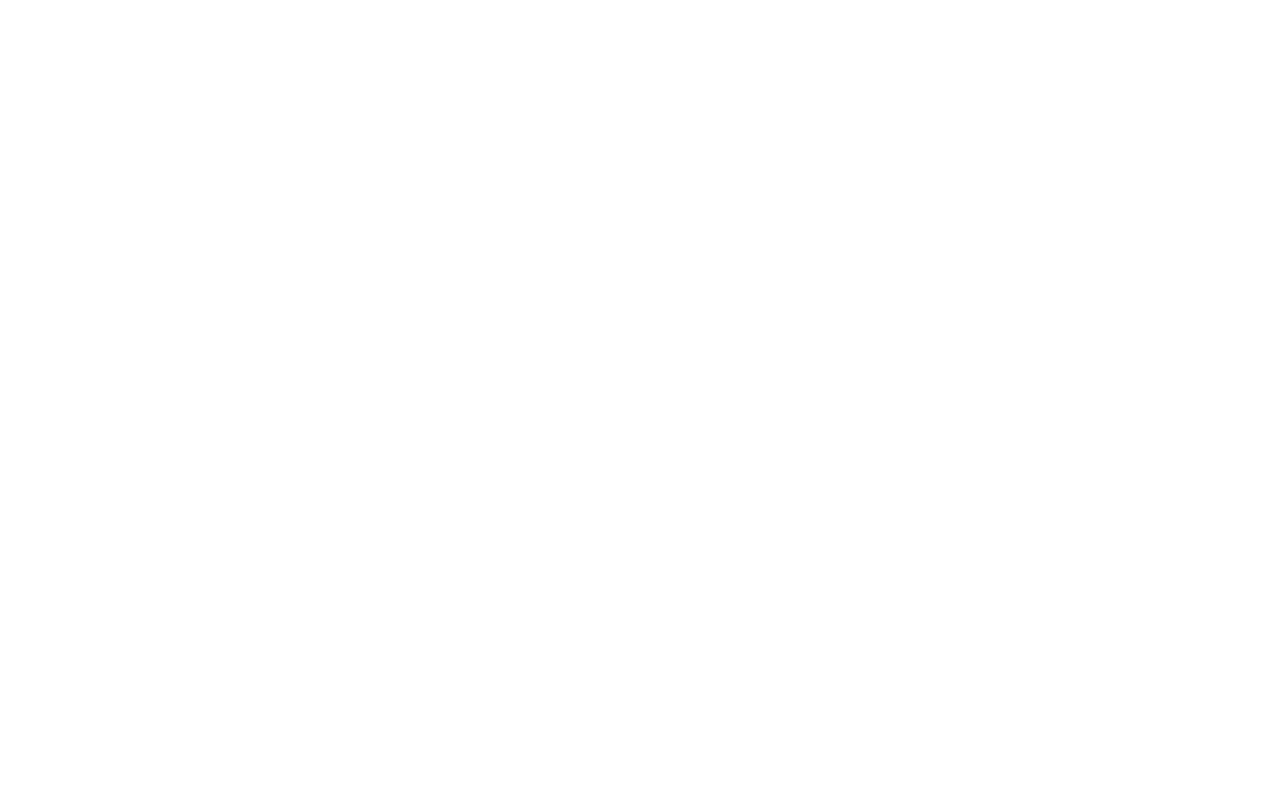
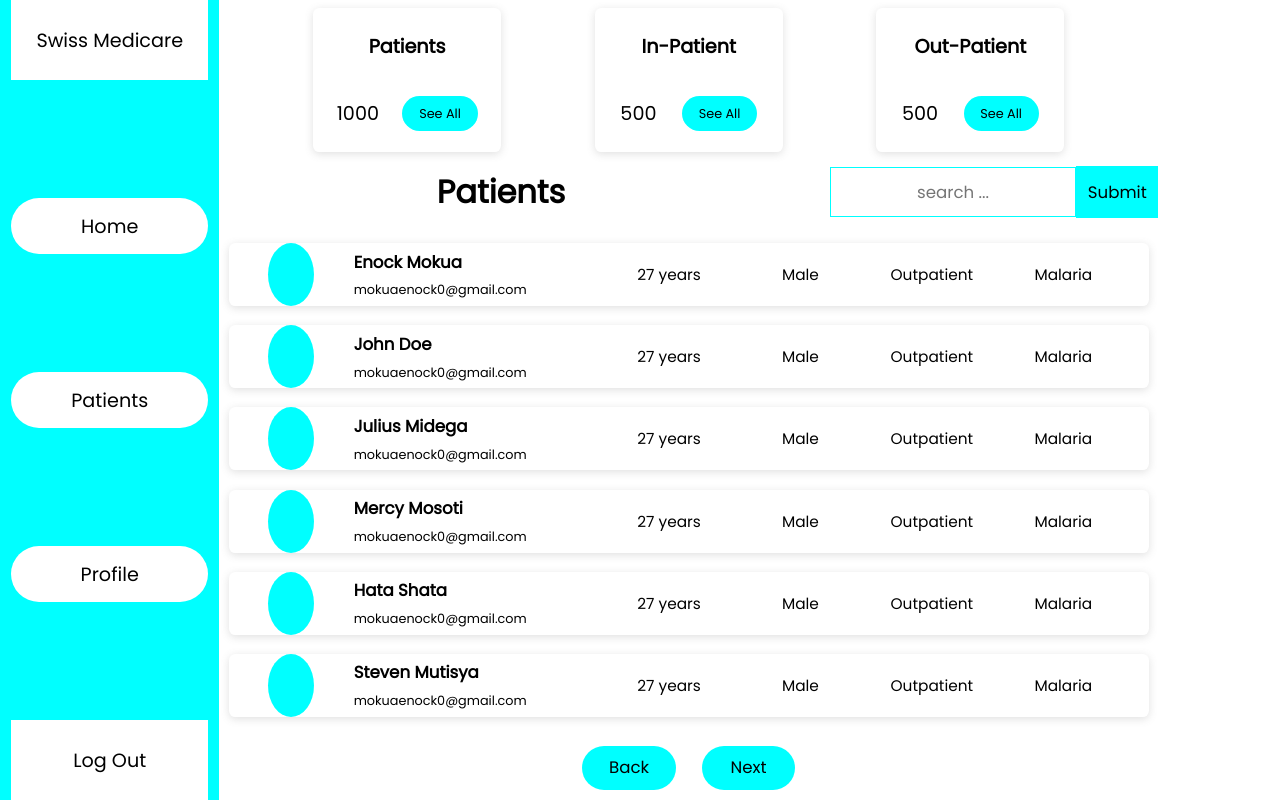
Before and after one commit to MokuaEnock/swiss, a React (Create React App) app: page /doctor/1 in a window 1280 px wide. Before the commit this address had no page. Built offline with nearby package versions, Linux system fonts and the light colour scheme.

Commit message:
add onclick function

```diff
--- a/src/App.js
+++ b/src/App.js
@@ -2,15 +2,14 @@ import "./App.css";
 import Doctor from "./pages/doctor";
 import { Route, Routes, BrowserRouter } from "react-router-dom";
 import Patient from "./pages/Patient";
-import Aside from "./components/aside";
-import Header from "./components/header";
 
 function App() {
   return (
     <BrowserRouter>
       <Routes>
-        <Route path="/doctor" element={<Doctor />} />
-        <Route path="/patient" element={<Patient />} />
+        <Route path="/doctor" element={<Doctor />}>
+          <Route path=":id" element={<Patient />} />
+        </Route>
       </Routes>
     </BrowserRouter>
   );
--- a/src/pages/Patient.js
+++ b/src/pages/Patient.js
@@ -1,8 +1,8 @@
 import "./patient.css";
-import { useParams } from "react-router-dom";
+// import { useParams } from "react-router-dom";
 
 export default function Patient() {
-  const { id } = useParams();
+//   const { id } = useParams();
   return (
     <main id="doctor">
       <header id="doctor-header">
--- a/src/pages/doctor.js
+++ b/src/pages/doctor.js
@@ -3,11 +3,16 @@ import { Patientsdata } from "../data";
 
 export default function Doctor() {
   let navigate = useNavigate();
-  console.log(Patientsdata);
 
   let patients = Patientsdata.map((e) => {
     return (
-      <li className="doctor-patient" key={e.id}>
+      <li
+        className="doctor-patient"
+        key={e.id}
+        onClick={() => {
+          navigate(`doctor/${e.id}`);
+        }}
+      >
         <span className="doctor-item-image"></span>
         <span className="doctor-item-contact">
           <h4>{e.name}</h4>
@@ -20,8 +25,6 @@ export default function Doctor() {
       </li>
     );
   });
-
-  console.log(patients);
 
   return (
     <main id="doctor">
```
